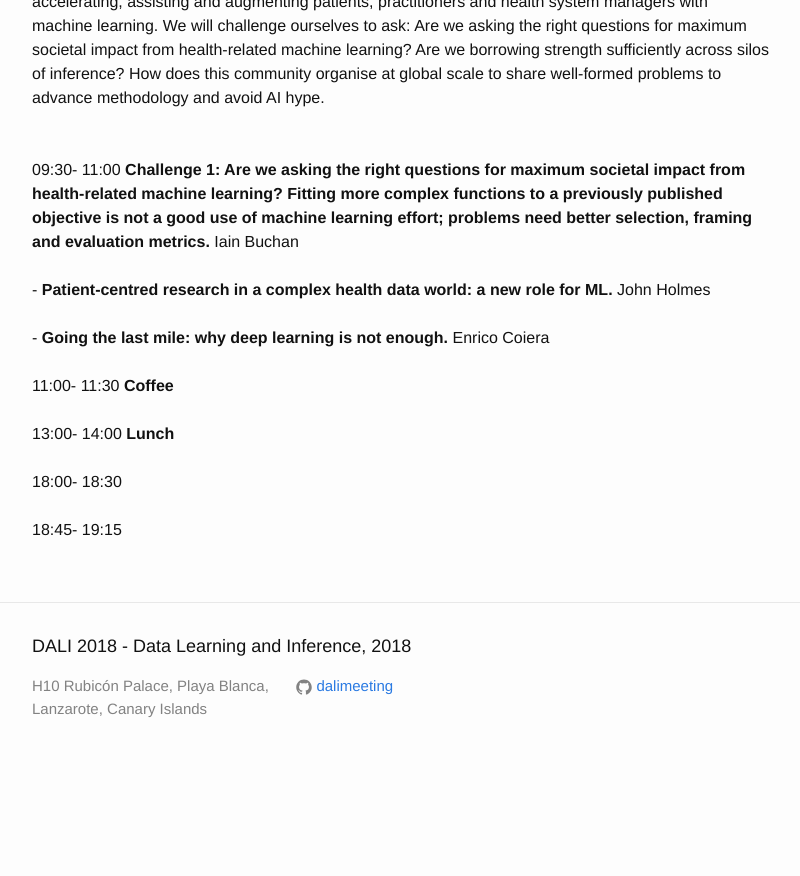
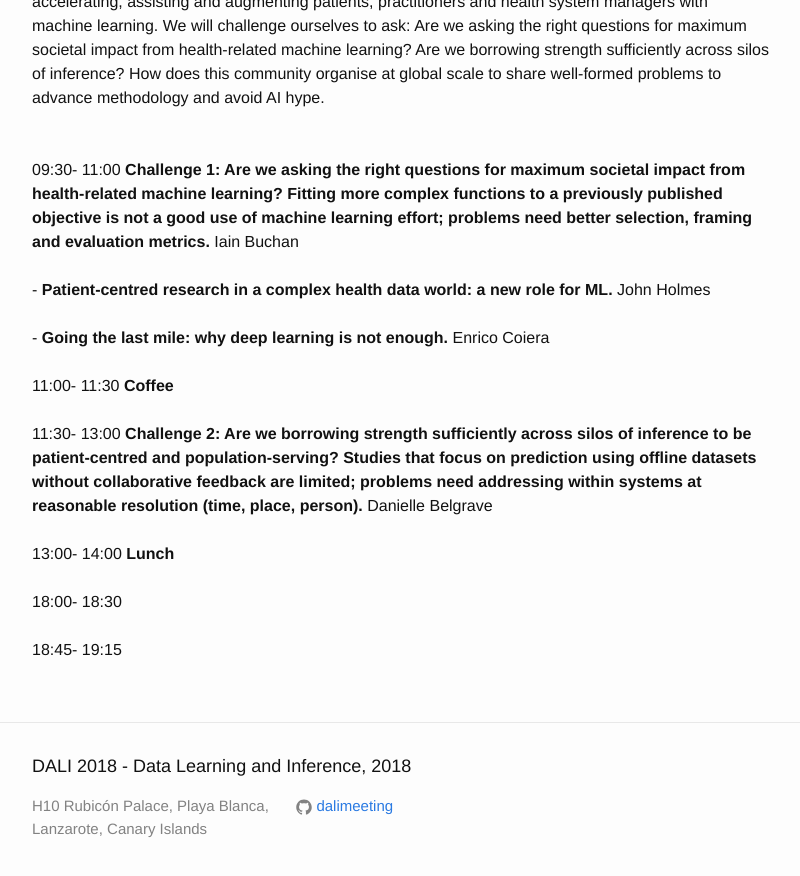
Before and after one commit to dalimeeting/dalimeeting.github.io, a Jekyll site: the page built from _posts/2018-04-05-workshopHealthCare.md, in a window 1280 px wide and 900 px high, scrolled down 1066 px. Shown: the top 876 px of the window, without its empty margins (238-1038 px from the left). Built offline with Jekyll 4.4.1, drawn with Linux system fonts in a browser that asks for light colours; before the commit the page ends 1846 px from its top, so only the background shows below that.

Commit message:
Update 2018-04-05-workshopHealthCare.md

```diff
--- a/_posts/2018-04-05-workshopHealthCare.md
+++ b/_posts/2018-04-05-workshopHealthCare.md
@@ -73,6 +73,15 @@ talks:
 - title: Coffee
   start: "11:00"
   end: "11:30"
+- title: "Challenge 2: Are we borrowing strength sufficiently across silos of inference to be patient-centred and population-serving? Studies that focus on prediction using offline datasets without collaborative feedback are limited; problems need addressing within systems at reasonable resolution (time, place, person)."
+  author:
+  - given: Danielle
+    family: Belgrave
+    url:
+    institute:
+  youtube:
+  start: "11:30"
+  end: "13:00"
 - title: Lunch
   start: "13:00"
   end: "14:00"
```
